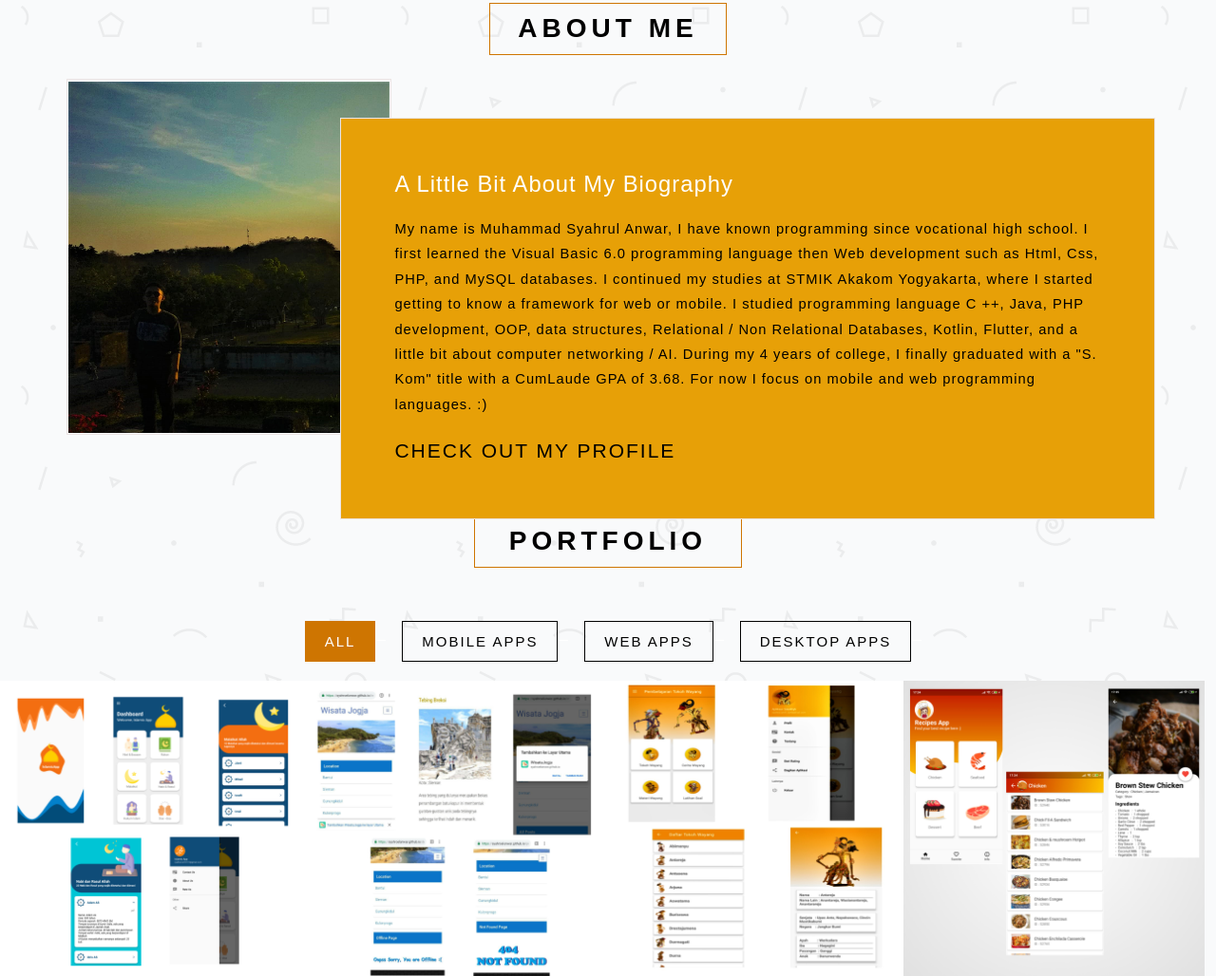
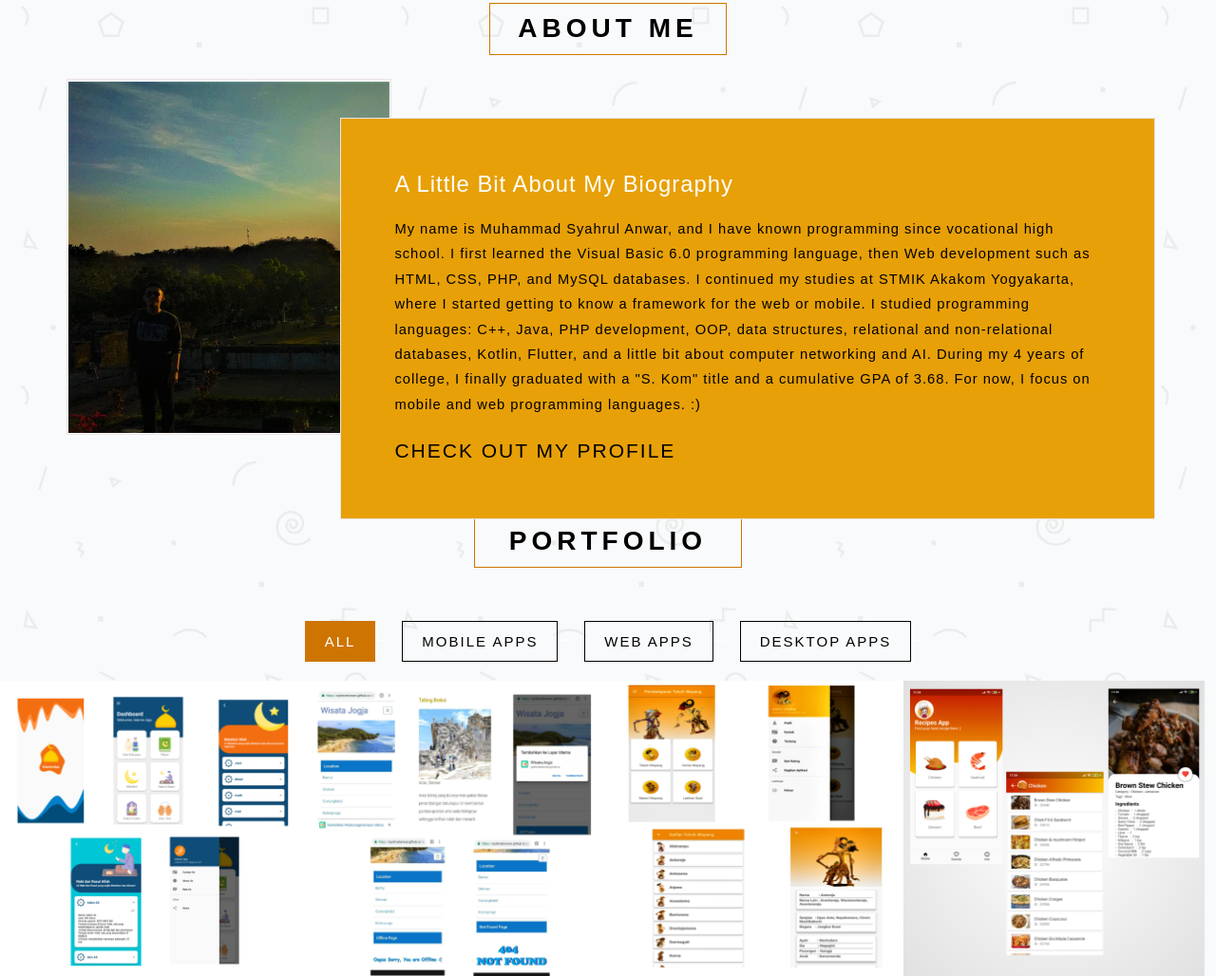
Before and after one commit to syahroelanwar/syahroelanwar.github.io, a plain HTML site: page index.html in a window 1280 px wide. Shown: the part 913-1941 px from the top of the page at 95% size. Drawn offline with Linux system fonts and the light colour scheme; animation ran at ten frames a second; a web font is replaced by a local one.

Commit message:
Update index.html

```diff
--- a/index.html
+++ b/index.html
@@ -177,10 +177,7 @@ License URL: http://creativecommons.org/licenses/by/3.0/
 						<h2>A Little Bit About My Biography</h2>
 					</div>
 					<div class="w3ls-about-info">
-						<p>My name is Muhammad Syahrul Anwar, I have known programming since vocational high school. I first learned the Visual Basic 6.0 programming language then Web development such as Html, Css, PHP, and MySQL databases.
-I continued my studies at STMIK Akakom Yogyakarta, where I started getting to know a framework for web or mobile. I studied programming language C ++, Java, PHP development, OOP, data structures, Relational / Non Relational Databases, Kotlin, Flutter, and a little bit about computer networking / AI.
-During my 4 years of college, I finally graduated with a "S. Kom" title with a CumLaude GPA of 3.68.
-For now I focus on mobile and web programming languages. :)</p>
+						<p>My name is Muhammad Syahrul Anwar, and I have known programming since vocational high school. I first learned the Visual Basic 6.0 programming language, then Web development such as HTML, CSS, PHP, and MySQL databases. I continued my studies at STMIK Akakom Yogyakarta, where I started getting to know a framework for the web or mobile. I studied programming languages: C++, Java, PHP development, OOP, data structures, relational and non-relational databases, Kotlin, Flutter, and a little bit about computer networking and AI. During my 4 years of college, I finally graduated with a "S. Kom" title and a cumulative GPA of 3.68. For now, I focus on mobile and web programming languages. :)</p>
 					</div>
 					<div class="w3l-button">
 						<a href="#" data-toggle="modal" data-target="#myModal">check out my profile</a>
```
